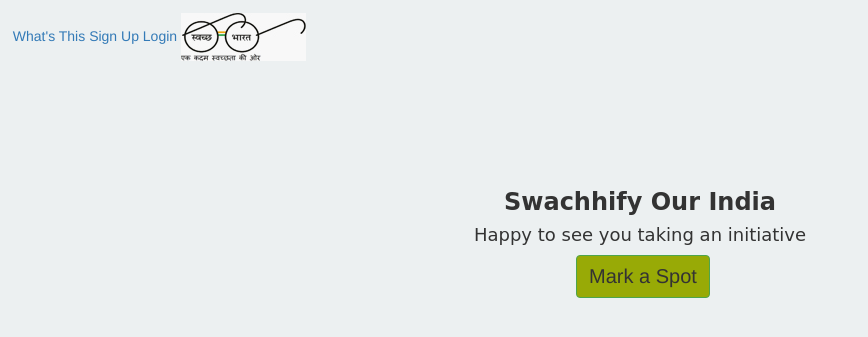
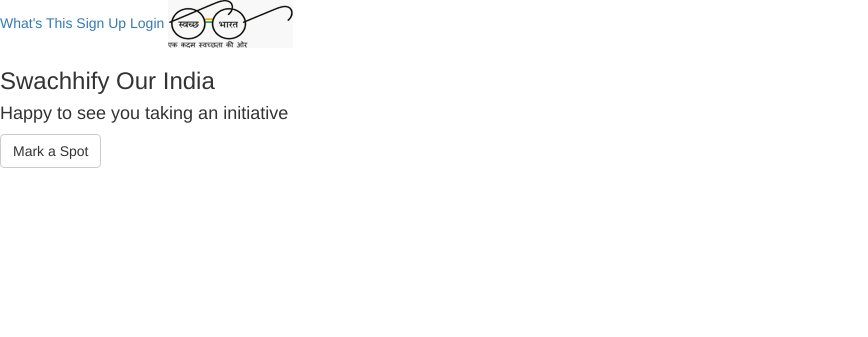
Before and after one commit to rajanjamu/SwachBharat, a Rails app: page /home/index in a window 1280 px wide. Shown: the top 337 px of the page, without its empty margins (0-868 px from the left). Run offline with Rails 7, Linux system fonts and the light colour scheme; style sheets or scripts are compiled from the project's sources; parts of the project's set-up code (start-up, migrations or seed data) failed here and were passed over; some libraries are stand-ins or nearby versions.

Commit message:
Refactoring version 1

```diff
--- a/app/assets/stylesheets/cleans.css.scss
+++ /dev/null
@@ -1,3 +0,0 @@
-// Place all the styles related to the cleans controller here.
-// They will automatically be included in application.css.
-// You can use Sass (SCSS) here: http://sass-lang.com/
--- a/app/assets/stylesheets/custom.css.scss
+++ b/app/assets/stylesheets/custom.css.scss
@@ -1,9 +1,5 @@
 @import "bootstrap-sprockets";
 @import "bootstrap";
-
-body {
-	background-color: #ecf0f1;
-}
 
 .bg {
 	position: fixed;
--- a/app/assets/stylesheets/home.css.scss
+++ /dev/null
@@ -1,3 +0,0 @@
-// Place all the styles related to the Home controller here.
-// They will automatically be included in application.css.
-// You can use Sass (SCSS) here: http://sass-lang.com/
--- a/app/assets/stylesheets/main.css.scss
+++ /dev/null
@@ -1,58 +0,0 @@
-body
-{
-
-  // background-image:url('');
-  background-size:cover;
-  background-image:no-repeat;
-  background-attachment: fixed;
-  background-position: center;
-  width: 100%;
-}
-
-#myheading
-{
-
-  font-family: 'Love Ya Like A Sister', cursive;
-  position: relative;
-  margin-top:10%;
-  text-align: center;
-
-}
-
-h3
-{
-  font-weight: bold;
-}
-
-// a
-// {
-//   float: right;
-//   color:#A58C29;
-//   background:none;
-//   text-decoration: none;
-//   display:inline-block;
-//   position: relative;
-//   margin-right:2%;
-// }
-
-.nav
-{
-  position: relative;
-  margin-top: 1%;
-  margin-left: 1%;
-}
-
-#button
-{
-  display:inline;
-  vertical-align: center;
-  position: relative;
-  margin-left: 45%;
-}
-
-.btn-default
-{
-  border-color: rgb(77, 165, 77);
-  font-size: 20px;
-  background-color:rgb(152, 170, 6);
-}
--- a/app/assets/stylesheets/marks.css.scss
+++ /dev/null
@@ -1,3 +0,0 @@
-// Place all the styles related to the marks controller here.
-// They will automatically be included in application.css.
-// You can use Sass (SCSS) here: http://sass-lang.com/
--- a/app/assets/stylesheets/users.css.scss
+++ /dev/null
@@ -1,3 +0,0 @@
-// Place all the styles related to the Users controller here.
-// They will automatically be included in application.css.
-// You can use Sass (SCSS) here: http://sass-lang.com/
--- a/app/models/mark.rb
+++ b/app/models/mark.rb
@@ -1,4 +1,3 @@
 class Mark < ActiveRecord::Base
-
   mount_uploader :photo, PhotoUploader
 end
--- a/app/views/marks/index.html.erb
+++ b/app/views/marks/index.html.erb
@@ -13,7 +13,6 @@
 	<tbody>
 		<% @marks.each do |mark| %>
 			<tr>
-
 				<td><%= mark.id %></td>
 				<td><%= mark.user_id %></td>
 				<td><%= mark.location %></td>
```
Also changed, not shown: db/schema.rb, 3 other files.
